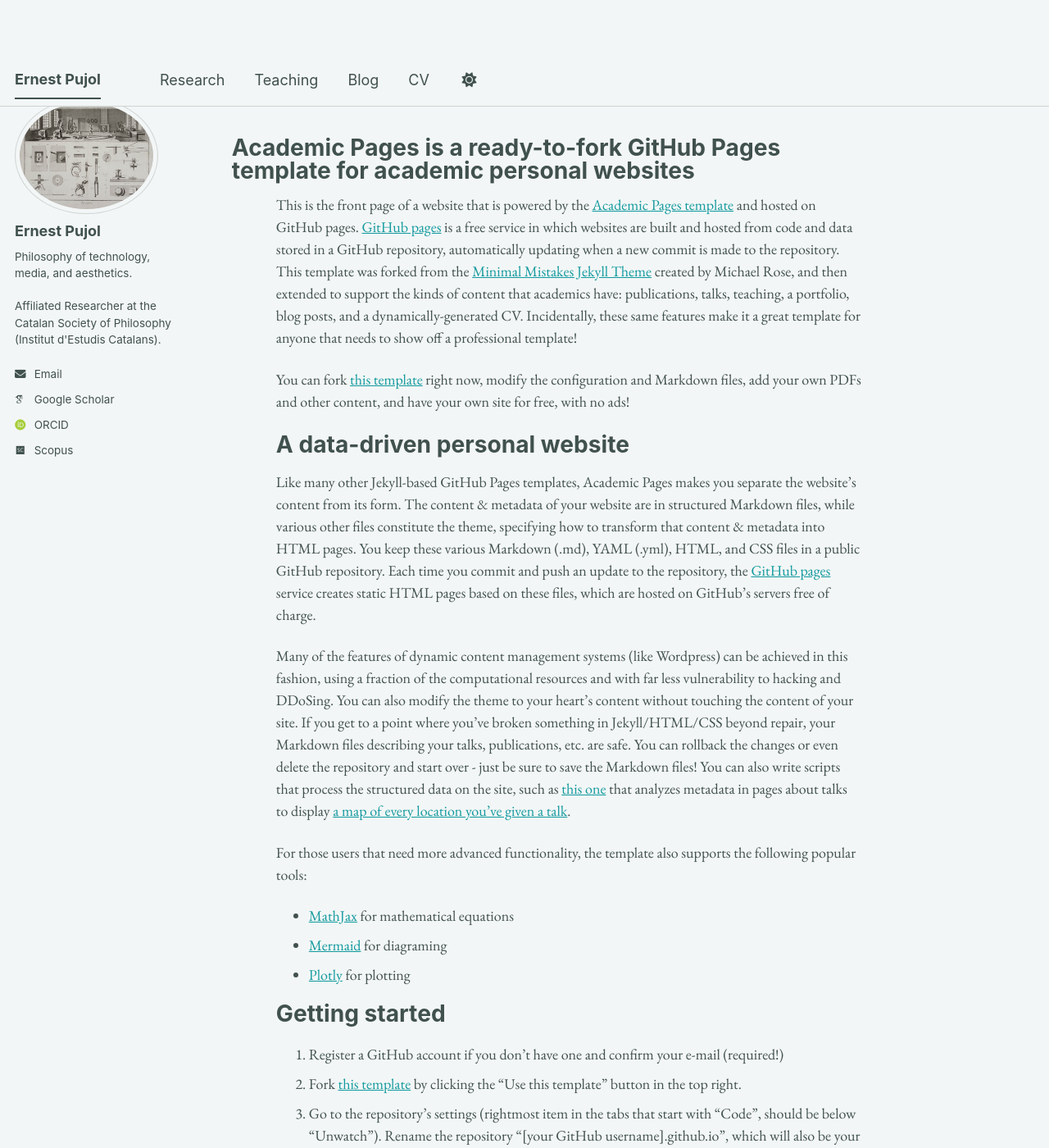
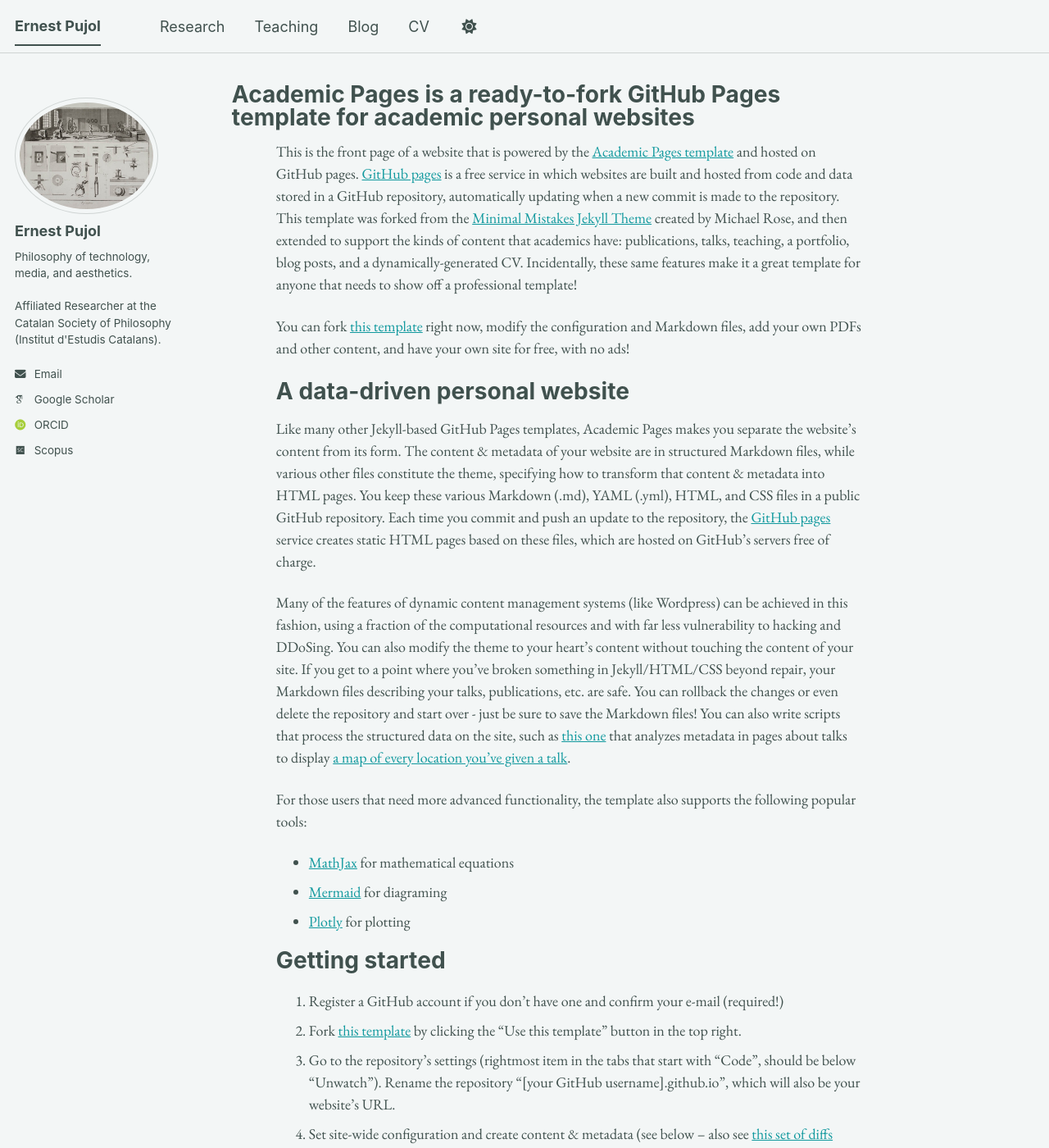
Before and after one commit to epujol90/epujol90.github.io, a Jekyll site: the page built from _pages/about.md, in a window 1280 px wide and 1400 px high. Shown: the whole window at 82% size. Built offline with Jekyll 4.4.1, drawn with Linux system fonts in a browser that asks for light colours; some web fonts are replaced; a script bundle is joined from its source files by our own code; library files that are not in the unit come from our copies.

Commit message:
Update main.scss

```diff
--- a/assets/css/main.scss
+++ b/assets/css/main.scss
@@ -56,18 +56,3 @@ body {
   padding-left: 3em;
   max-width: 100%;
 }
-
-#main {
-  position: relative;
-  z-index: 1;
-}
-
-.masthead {
-  position: relative;
-  z-index: 999;
-}
-
-.nav-dropdown {
-  z-index: 9999 !important;
-  pointer-events: auto !important;
-}
```
